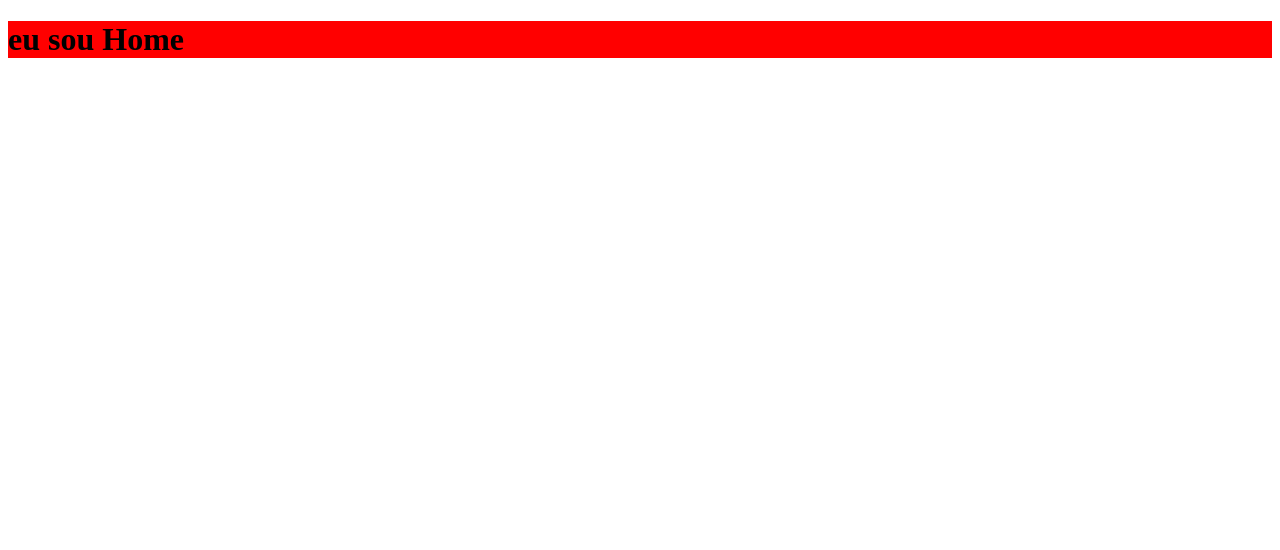
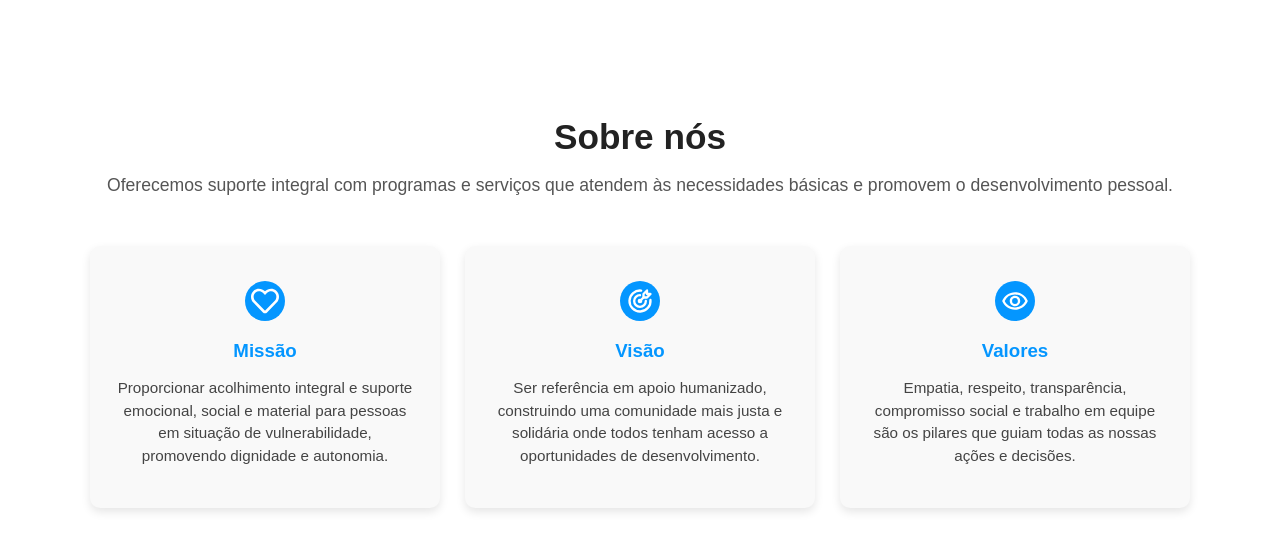
Before and after one commit to visionforcedeveloper-dotcom/projeto-website-maos-os-que-ajudam, a React (Vite) app: page / in a window 1280 px wide. Shown: the top 550 px of the page. Built offline with nearby package versions, Linux system fonts and the light colour scheme.

Commit message:
sobre nos finalizada

```diff
--- a/package.json
+++ b/package.json
@@ -11,7 +11,8 @@
   },
   "dependencies": {
     "react": "^19.1.1",
-    "react-dom": "^19.1.1"
+    "react-dom": "^19.1.1",
+    "react-icons": "^5.5.0"
   },
   "devDependencies": {
     "@eslint/js": "^9.36.0",
--- a/src/pages/home/home.tsx
+++ b/src/pages/home/home.tsx
@@ -1,7 +1,12 @@
+
+import SobreNos from '../sobre/sobre'
 import styles from './home.module.css'
 
 export function HomePage(){
     return(
-        <h1 className={styles.h1}>eu sou Home</h1>
+        <>
+
+        <SobreNos />
+        </>
     )
 }
--- /dev/null
+++ b/src/pages/sobre/sobre.module.css
@@ -0,0 +1,66 @@
+.sobrenos {
+    padding: 80px 20px;
+    background-color: #fff;
+    text-align: center;
+    font-family: Arial, Helvetica, sans-serif
+}
+
+.sobrenos .container {
+    max-width: 1100px;
+    margin: 0 auto;
+}
+
+.sobrenos h2 {
+    font-size: 2.2rem;
+    margin-bottom: 10px;
+    color: #222;
+}
+
+.sobrenos .descricao {
+    font-size: 1.1rem;
+    color: #555;
+    margin-bottom: 50px;
+}
+
+.cards {
+    display: flex;
+    flex-wrap: wrap;
+    justify-content: center;
+    gap: 25px;
+}
+
+.card {
+    background-color: #f9f9f9;
+    border-radius: 10px;
+    box-shadow: 0 4px 10px rgba(0, 0, 0, 0.1);
+    padding: 25px;
+    width: 300px;
+    transition: transform 0.3s ease, box-shadow 0.3s ease;
+}
+
+.card:hover {
+    transform: translateY(-5px);
+    box-shadow: 0 5px 15px rgba(0, 0, 0, 0.1);
+}
+
+.icon {
+    width: 40px;
+    height: 40px;
+    border-radius: 50%;
+    margin: 10px auto;
+    background-color:#0496FF ;
+    display: flex;
+    align-items: center;
+    justify-content: center;
+}
+
+.card h3 {
+    color: #0496FF;
+    margin-bottom: 10px;
+}
+
+.card p {
+    color: #444;
+    font-size: 0.95rem;
+    line-height: 1.5;
+}
--- /dev/null
+++ b/src/pages/sobre/sobre.tsx
@@ -0,0 +1,55 @@
+import React from "react";
+import styles from  "./sobre.module.css";
+import { FaRegHeart } from "react-icons/fa";
+import { TbTargetArrow } from "react-icons/tb";
+import { MdOutlineRemoveRedEye } from "react-icons/md";
+
+const SobreNos: React.FC = () => {
+    return (
+        <section className={styles.sobrenos} id="sobre-nos">
+            <div className={styles.container}>
+                <h2>Sobre nós</h2>
+                <p className={styles.descricao}>
+                    Oferecemos suporte integral com programas e serviços que atendem às
+                    necessidades básicas e promovem o desenvolvimento pessoal.
+                </p>
+
+                <div className={styles.cards}>
+                    <div className={styles.card}>
+
+                        <div className={styles.icon}>
+                        <FaRegHeart size={28} color="white" />
+                        </div>
+                        <h3>Missão</h3>
+                        <p>
+                            Proporcionar acolhimento integral e suporte emocional, social e material para pessoas em
+                            situação de vulnerabilidade, promovendo dignidade e autonomia.
+                        </p>
+                    </div>
+
+                    <div className={styles.card}>
+                        <div className={styles.icon}>
+                        <TbTargetArrow size={28} color="white"/>
+                        </div>
+                        <h3>Visão</h3>
+                        <p>
+                            Ser referência em apoio humanizado, construindo uma comunidade mais justa e solidária onde todos tenham acesso a oportunidades de desenvolvimento.
+                        </p>
+                    </div>
+
+                    <div className={styles.card}>
+                        <div className= {styles.icon}>
+                            <MdOutlineRemoveRedEye size={28} color="white"/>
+                        </div>
+                        <h3>Valores</h3>
+                        <p>
+                            Empatia, respeito, transparência, compromisso social e trabalho em equipe são os pilares que guiam todas as nossas ações e decisões.
+                        </p>
+                    </div>
+                </div>
+            </div>
+        </section>
+    );
+};
+
+export default SobreNos;
```
Also changed, not shown: public/Ellipse 20.png (added), 1 other file (tests, documents, lock files or other folders).
